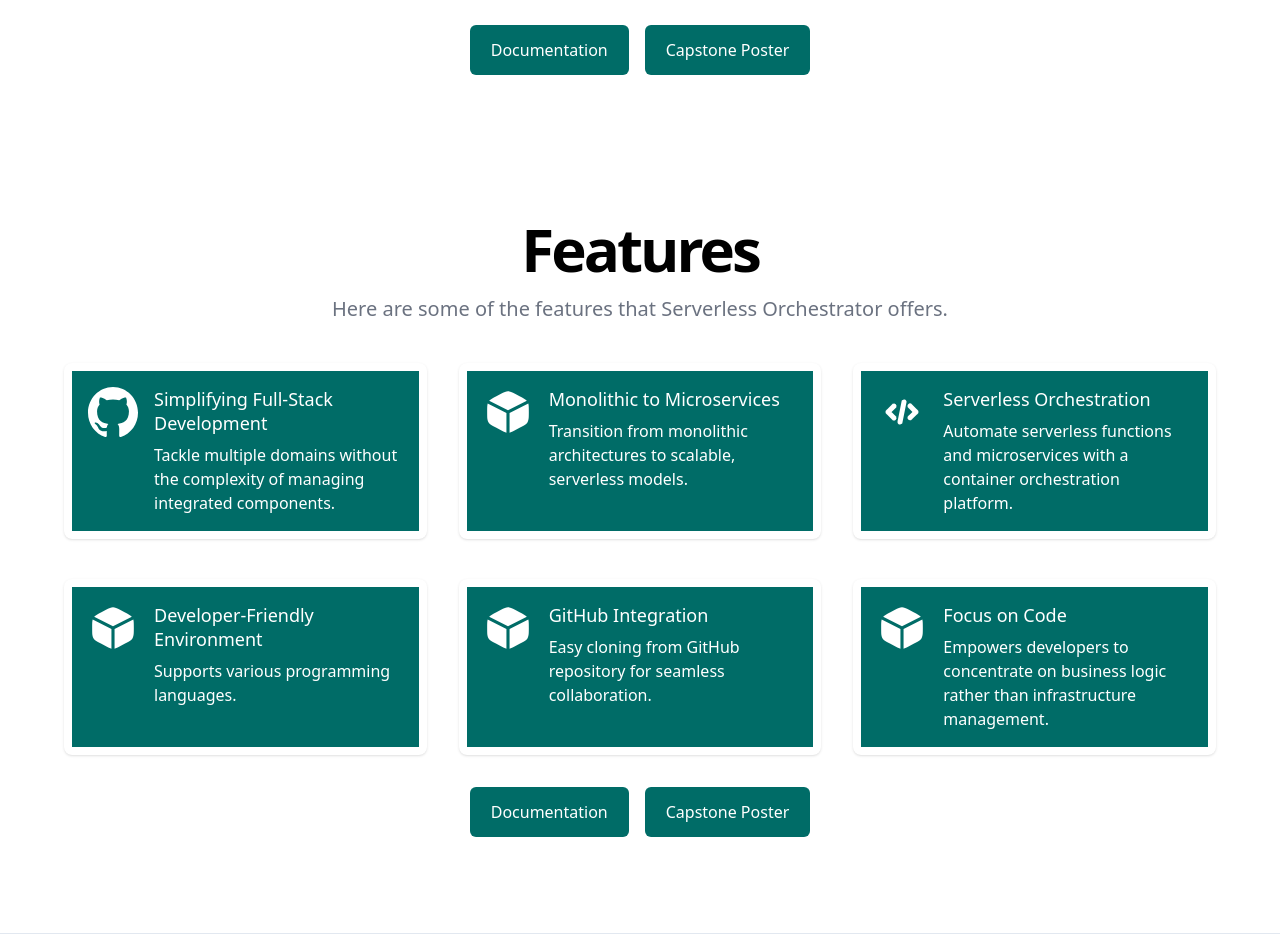
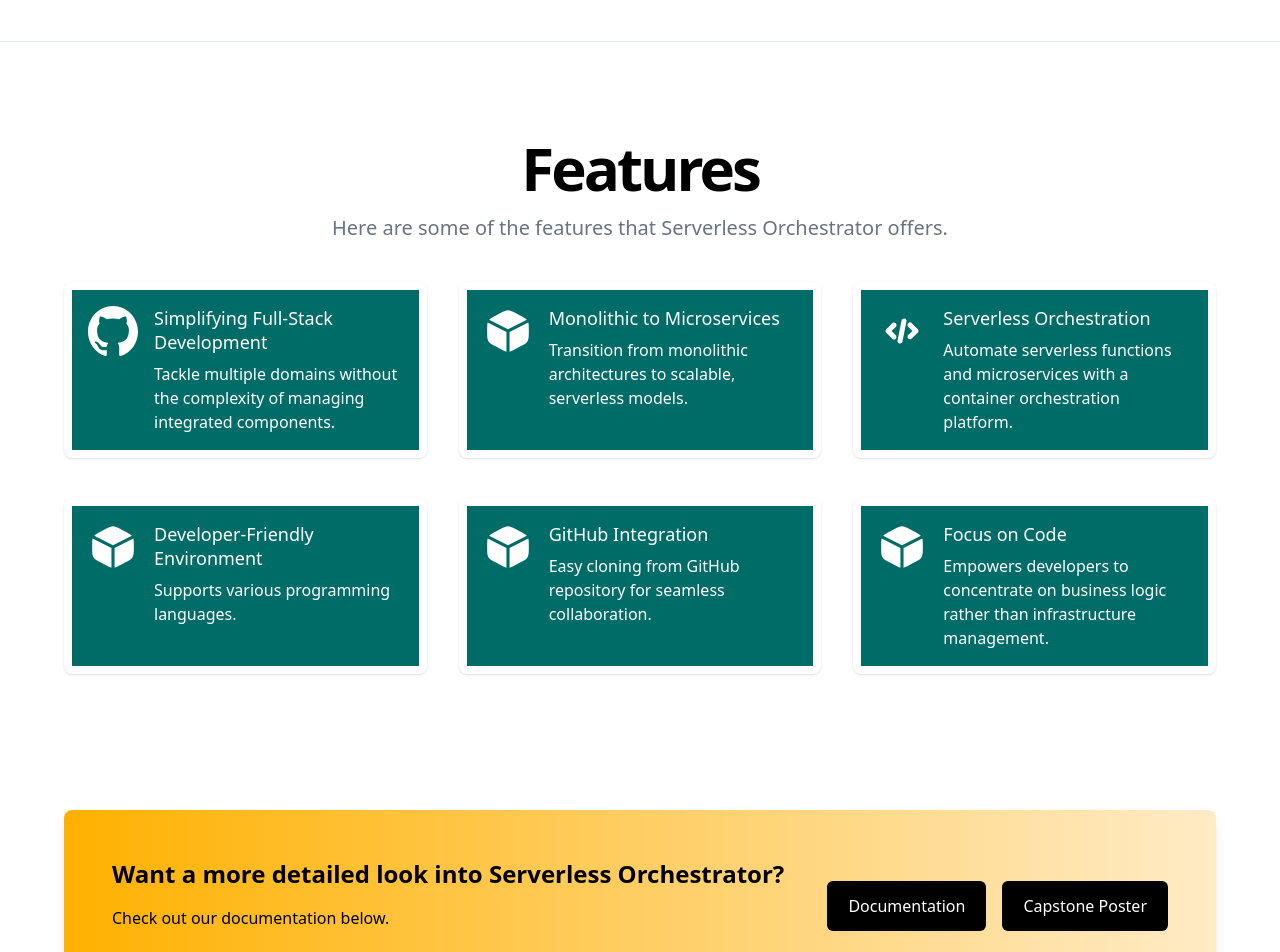
Before and after one commit to carterrath/ServerlessOrchestrator, a React (Vite) app in the folder presentation/: page / in a window 1280 px wide. Shown: the part 1560-2512 px from the top of the page. Built offline with nearby package versions, Linux system fonts and the light colour scheme.

Commit message:
Added OtherMaterialsSection, moved buttons
Added a section to have the Documentation and Capstone Poster buttons. Also moved the section border creation to be in the Home page instead of on each individual section.

```diff
--- a/presentation/src/components/AboutSection/index.tsx
+++ b/presentation/src/components/AboutSection/index.tsx
@@ -15,7 +15,7 @@ export function AboutSection() {
     ];
 
     return (
-      <div className="bg-white py-12 px-4 sm:px-6 lg:px-8 border-b border-slate-200">
+      <div className="bg-white py-12 px-4 sm:px-6 lg:px-8">
         <div className="bg-white py-12 px-4 sm:px-6 lg:px-8">
 
             <div className="max-w-screen-xl mx-auto">
@@ -47,14 +47,6 @@ export function AboutSection() {
                     </ul>
                 </div>
 
-                <div className="mt-8 text-center">
-                    <a href="#documentation" className="inline-flex items-center justify-center px-5 py-3 border border-transparent text-base leading-6 font-medium rounded-md text-white bg-caribbeanCurrent hover:bg-lightTeal focus:outline-none focus:shadow-outline transition duration-150 ease-in-out">
-                        Documentation
-                    </a>
-                    <a href="#documentation" className="ml-4 inline-flex items-center justify-center px-5 py-3 border border-transparent text-base leading-6 font-medium rounded-md text-white bg-caribbeanCurrent hover:bg-lightTeal focus:outline-none focus:shadow-outline transition duration-150 ease-in-out">
-                        Capstone Poster
-                    </a>
-                </div>
             </div>
         </div>
         </div>
--- a/presentation/src/components/FeaturesSection/index.tsx
+++ b/presentation/src/components/FeaturesSection/index.tsx
@@ -47,14 +47,7 @@ export function FeaturesSection() {
                     </ul>
                 </div>
 
-                <div className="mt-8 text-center">
-                    <a href="#documentation" className="inline-flex items-center justify-center px-5 py-3 border border-transparent text-base leading-6 font-medium rounded-md text-white bg-caribbeanCurrent hover:bg-lightTeal focus:outline-none focus:shadow-outline transition duration-150 ease-in-out">
-                        Documentation
-                    </a>
-                    <a href="#documentation" className="ml-4 inline-flex items-center justify-center px-5 py-3 border border-transparent text-base leading-6 font-medium rounded-md text-white bg-caribbeanCurrent hover:bg-lightTeal focus:outline-none focus:shadow-outline transition duration-150 ease-in-out">
-                        Capstone Poster
-                    </a>
-                </div>
+
             </div>
         </div>
         </Fade>
--- a/presentation/src/components/HeaderSection/index.tsx
+++ b/presentation/src/components/HeaderSection/index.tsx
@@ -3,7 +3,7 @@ import microservicesImage from '../../assets/images/icon2.png';
 export function HeaderSection() {
     return (
         <div className="bg-white flex">
-            <div className="w-1/2 border-b border-slate-200">
+            <div className="w-1/2">
                 <div className="relative isolate px-6 pt-14 lg:px-8">
                     <div className="absolute inset-x-0 -top-40 -z-10 transform-gpu overflow-hidden blur-3xl sm:-top-80"
                         aria-hidden="true">
@@ -57,7 +57,7 @@ export function HeaderSection() {
                     </div>
                 </div>
             </div>
-            <div className="w-1/2 border-b border-slate-200">
+            <div className="w-1/2">
                 <img src={microservicesImage} alt="Microservice Platform Image" />
             </div>
         </div>
--- /dev/null
+++ b/presentation/src/components/OtherMaterialsSection/index.tsx
@@ -0,0 +1,22 @@
+export function OtherMaterialsSection(){
+    return(
+        <div className="bg-white text-black text-center p-10">
+            <div className="bg-gradient-to-r from-selectiveYellow to-dutchWhite rounded-lg shadow-lg p-12 w-full max-w-6xl mx-auto">
+                <div className="flex justify-between items-center">
+                    <div className="text-left">
+                        <h2 className="text-2xl font-semibold mb-4">Want a more detailed look into Serverless Orchestrator?</h2>
+                        <p className="mb-6">Check out our documentation below. </p>
+                    </div>
+                    <div className="text-right">
+                        <a href="https://docs.google.com/document/d/1ntyUV9hUDh3Jr1VFuqCIltkTqBcT-A-gCIzc0nnVt8c/edit?usp=sharing" className="inline-flex items-center justify-center px-5 py-3 border border-transparent text-base leading-6 font-medium rounded-md text-white bg-black hover:bg-gray-500 focus:outline-none focus:shadow-outline transition duration-150 ease-in-out">
+                            Documentation
+                        </a>
+                        <a href="#documentation" className="ml-4 inline-flex items-center justify-center px-5 py-3 border border-transparent text-base leading-6 font-medium rounded-md text-white bg-black hover:bg-gray-500 focus:outline-none focus:shadow-outline transition duration-150 ease-in-out">
+                            Capstone Poster
+                        </a>
+                    </div>
+                </div>
+            </div>
+        </div>
+    );
+}
--- a/presentation/src/components/TeamSection/index.tsx
+++ b/presentation/src/components/TeamSection/index.tsx
@@ -33,7 +33,7 @@ export function TeamSection() {
     ];
 
     return (
-        <div className="border-b border-slate-200">
+        <div className="border-b">
             <div className="flex justify-center">
                 <div className="bg-white p-6 w-full max-w-7xl">
                     <div className="py-24 sm:py-32">
--- a/presentation/src/pages/Home/index.tsx
+++ b/presentation/src/pages/Home/index.tsx
@@ -3,16 +3,25 @@ import { FeaturesSection } from '../../components/FeaturesSection';
 import { AboutSection } from '../../components/AboutSection';
 import { ScrollAssistant } from "../../components/ScrollAssistant";
 import { HeaderSection } from "../../components/HeaderSection";
+import { OtherMaterialsSection } from '../../components/OtherMaterialsSection';
 
 export function Home() {
 
   return (
     <div className="flex flex-col">
 
-      <HeaderSection />
-      <FeaturesSection />
-      <AboutSection />
+      <div className="border-b border-slate-200">
+        <HeaderSection />
+      </div>
+      <div className="border-b border-slate-200">
+        <FeaturesSection />
+      </div>
+
+        <AboutSection />
+
+      <OtherMaterialsSection />
       <TeamSection />
+
 
       <ScrollAssistant />
 
```
Lines whose indentation alone changed are shown as unchanged.
